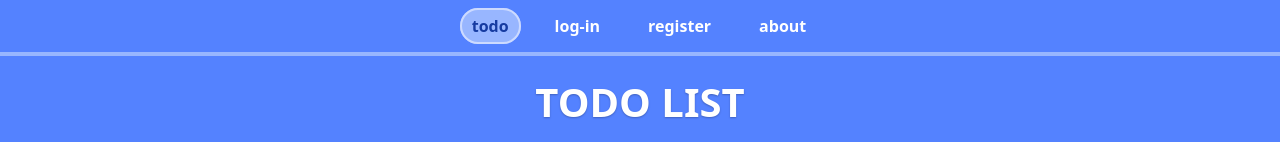
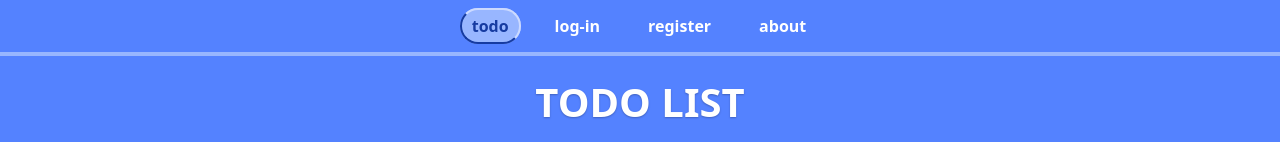
Before and after one commit to GreyFW/todo-vue, a Vue app: page / in a window 1280 px wide. Shown: the top 142 px of the page. Built offline with nearby package versions, Linux system fonts and the light colour scheme.

Commit message:
навигация визуально пофикшена

```diff
--- a/src/App.vue
+++ b/src/App.vue
@@ -39,5 +39,7 @@ nav a.router-link-active {
   padding: 5px 10px;
   border-radius: 999px;
   border: 2px solid #ccdaff;
+  border-bottom: 2px solid #163ba1;
+  border-left: 2px solid #163ba1;
 }
 </style>
```
